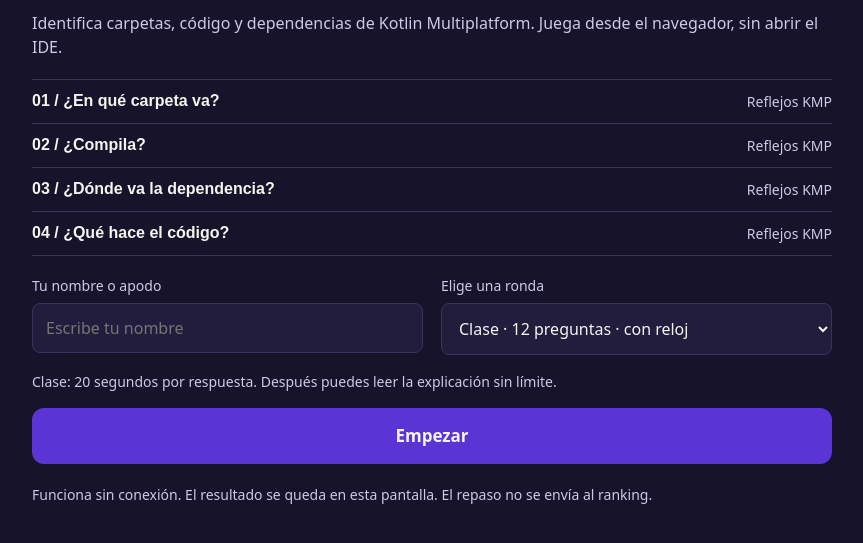
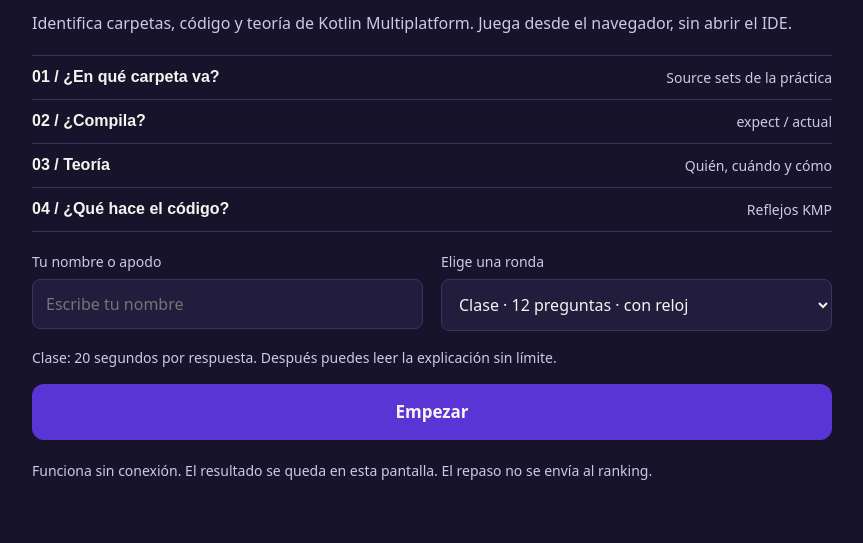
Before and after one commit to andres-ruhell/reflejos-kmp, a plain HTML site: page donde-va.html in a window 1280 px wide. Shown: the part 215-758 px from the top of the page, without its empty margins (208-1071 px from the left). Drawn offline with Linux system fonts and the light colour scheme.

Commit message:
Juego ¿Dónde va?: preguntas de la app simplificada y de la teoría
Quita las preguntas de Ktor, OkHttp y Supabase. Rondas: carpeta, ¿compila? (verificado compilando), teoría y qué hace el código.

Co-Authored-By: Claude Opus 5.5 <noreply@anthropic.com>

```diff
--- a/donde-va.html
+++ b/donde-va.html
@@ -107,44 +107,43 @@ const SB_KEY = params.get('key') || SUPABASE_KEY;
 const HAY_RANKING = Boolean(SB_URL && SB_KEY);
 const SEGUNDOS = 20;
 
-const FUENTES = ['commonMain', 'androidMain', 'Desktop (jvmMain)', 'iosMain'];
+const CARPETAS = ['commonMain', 'commonTest', 'androidMain', 'jvmMain (escritorio)', 'iosMain'];
 const SI_NO = ['Sí, compila', 'No compila'];
-const BLOQUES = ['commonMain', 'androidMain', 'iosMain', 'Desktop (jvmMain)', 'commonTest'];
 const COMPILADORES = ['Kotlin/JVM', 'Kotlin/Native', 'Kotlin/Wasm', 'Ninguno: se interpreta'];
 
 const RONDAS = [
- {titulo:'¿En qué carpeta va?',regla:'Elige el source set correcto. Los ejemplos usan los archivos de Reflejos KMP.',preguntas:[
- {codigo:'class Juego(private val reloj: TimeSource = TimeSource.Monotonic)',opciones:FUENTES,ok:0,porque:'Juego.kt usa Kotlin puro y kotlin.time: la lógica se comparte.',archivo:'Lógica · Juego.kt'},
- {codigo:'val modelo = android.os.Build.MODEL',opciones:FUENTES,ok:1,porque:'Build.MODEL pertenece al SDK de Android.',archivo:'Plataformas · Plataforma.android.kt'},
- {codigo:'val equipo = UIDevice.currentDevice.model',opciones:FUENTES,ok:3,porque:'UIDevice es de UIKit. En iosMain se importa platform.UIKit.UIDevice.',archivo:'Plataformas · Plataforma.ios.kt'},
- {codigo:'System.getProperty("os.name")',opciones:FUENTES,ok:2,porque:'Este actual obtiene el sistema de la laptop con la API de Java.',archivo:'Plataformas · Plataforma.jvm.kt'},
- {codigo:'val marca = TimeSource.Monotonic.markNow()',opciones:FUENTES,ok:0,porque:'kotlin.time está disponible en todas las plataformas; no hace falta java.time.',archivo:'Lógica · Juego.kt'},
- {codigo:'@Composable\nfun App() { Text("Reflejos KMP") }',opciones:FUENTES,ok:0,porque:'Compose Multiplatform permite compartir la pantalla en commonMain.',archivo:'Interfaz · App.kt'},
- {codigo:'suspend fun enviarPuntaje(nombre: String, ms: Long, plataforma: String): Boolean',opciones:FUENTES,ok:0,porque:'La petición se escribe en commonMain; cada plataforma aporta su motor de Ktor.',archivo:'Red · Ranking.kt'}]},
- {titulo:'¿Compila?',regla:'Los fragmentos usan el mismo paquete. Supón que los imports y los actual de los demás destinos están completos.',preguntas:[
- {bloques:[['commonMain','expect fun plataforma(): String'],['androidMain','actual fun plataforma(): String = "Android · ${Build.MODEL}"']],opciones:SI_NO,ok:0,porque:'El actual tiene el mismo nombre, parámetros y retorno que el expect.',archivo:'Plataformas · Plataforma*.kt'},
- {bloques:[['commonMain','expect fun plataforma(): String'],['iosMain','fun plataforma(): String = "iOS"']],opciones:SI_NO,ok:1,porque:'Falta actual en la implementación de iosMain.',archivo:'Plataformas · Plataforma.ios.kt'},
- {bloques:[['commonMain','expect fun plataforma(): String'],['jvmMain','actual fun plataforma(): Int = 1']],opciones:SI_NO,ok:1,porque:'El retorno debe ser String, igual que en el expect.',archivo:'Plataformas · Plataforma.jvm.kt'},
- {bloques:[['commonMain','val hoy = java.util.Date()']],opciones:SI_NO,ok:1,porque:'La API java.util no está disponible en el destino iOS del proyecto.',archivo:'Lógica · código compartido'},
- {bloques:[['commonMain','val espera = Random.nextLong(1_500, 4_000)']],opciones:SI_NO,ok:0,porque:'kotlin.random es multiplataforma. Así elige Juego.kt su espera.',archivo:'Lógica · Juego.kt'},
- {texto:'El actual de escritorio devuelve una cadena fija. ¿Es válido?',bloques:[['commonMain','expect fun plataforma(): String'],['jvmMain','actual fun plataforma(): String = "Desktop"']],opciones:SI_NO,ok:0,porque:'Sí. Cumple la firma, aunque no use una API del sistema.',archivo:'Plataformas · Plataforma.jvm.kt'},
- {texto:'Hay actual en Android y Desktop, pero falta el de iosMain. ¿Compila el destino iOS?',codigo:'expect fun plataforma(): String',opciones:SI_NO,ok:1,porque:'Cada destino compilado necesita su actual. Crear el archivo iOS es necesario; ejecutarlo requiere Mac.',archivo:'Plataformas · Plataforma.ios.kt'}]},
- {titulo:'¿Dónde va la dependencia?',regla:'Lee el destino y el archivo indicados. Los motores de Ktor se agregan en shared/build.gradle.kts.',preguntas:[
- {codigo:'implementation(libs.ktor.client.core)',opciones:BLOQUES,ok:0,porque:'El núcleo multiplataforma permite usar HttpClient en commonMain.',archivo:'Red · shared/build.gradle.kts'},
- {codigo:'implementation(libs.ktor.client.darwin)',opciones:BLOQUES,ok:2,porque:'Darwin es el motor para iOS.',archivo:'Red · shared/build.gradle.kts'},
- {texto:'OkHttp para la app Android.',codigo:'implementation(libs.ktor.client.okhttp)',opciones:BLOQUES,ok:1,porque:'Android usa OkHttp; se declara en androidMain.dependencies.',archivo:'Red · shared/build.gradle.kts'},
- {codigo:'implementation(libs.kotlin.test)',opciones:BLOQUES,ok:4,porque:'Las pruebas compartidas de JuegoTest.kt viven en commonTest.',archivo:'Lógica · shared/build.gradle.kts'},
- {texto:'Esta línea ya viene en desktopApp/build.gradle.kts. ¿Qué aplicación la usa?',codigo:'implementation(libs.kotlinx.coroutinesSwing)',opciones:['androidApp','iosApp','desktopApp','Todas por igual'],ok:2,porque:'El alias real es coroutinesSwing. Está en desktopApp, que usa la JVM de escritorio.',archivo:'Plantilla · desktopApp/build.gradle.kts'},
- {texto:'OkHttp para el juego en la laptop.',codigo:'implementation(libs.ktor.client.okhttp)',opciones:BLOQUES,ok:3,porque:'También funciona en JVM: en shared se agrega a jvmMain.dependencies.',archivo:'Red · shared/build.gradle.kts'},
- {texto:'¿En qué archivo se habilita el acceso a internet de Android?',codigo:'<uses-permission android:name="android.permission.INTERNET" />',opciones:['shared/build.gradle.kts','androidApp/src/main/AndroidManifest.xml','iosApp/Info.plist','Juego.kt'],ok:1,porque:'El permiso va en el manifiesto Android, antes de <application>. Ya viene en el proyecto.',archivo:'Preparación · AndroidManifest.xml'}]},
- {titulo:'¿Qué hace el código?',regla:'Relaciona el código, los estados y las plataformas de los ejemplos.',preguntas:[
- {texto:'¿Qué compilador genera el código compartido para el iPhone?',opciones:COMPILADORES,ok:1,porque:'Kotlin/Native genera código nativo. Xcode integra el framework y construye la app.',archivo:'Plataformas · destino iOS'},
- {texto:'¿Qué ocurre después de compilar Kotlin para Android?',opciones:['Se ejecuta en la JVM de escritorio','D8 convierte el bytecode en DEX para Android Runtime','Se interpreta el archivo .kt','Xcode crea la APK'],ok:1,porque:'Kotlin/JVM genera bytecode; las herramientas Android lo convierten a DEX para ART.',archivo:'Destino Android'},
- {texto:'¿Dónde se ejecuta desktopApp?',opciones:['En la JVM','Dentro de Safari','En Kotlin/Native','En el simulador iOS'],ok:0,porque:'El destino de escritorio del kit es JVM; por eso el source set es jvmMain.',archivo:'Destino Desktop'},
- {texto:'Tocas la pantalla mientras todavía está roja. ¿Qué estado sigue?',opciones:['Ya','Resultado','Falta','Inicio'],ok:2,porque:'Juego.tocar() cambia Esperando a Falta: tocaste antes de tiempo.',archivo:'Lógica · Juego.kt'},
- {texto:'¿Qué le entrega el módulo shared a Xcode?',opciones:['Un framework','Una APK','Un archivo .jar','Un archivo .wasm'],ok:0,porque:'Xcode usa el framework de shared en la app iOS.',archivo:'Destino iOS'},
- {texto:'En el proyecto completo, ¿qué esperas al ejecutar JuegoTest?',opciones:['Que fallen dos casos','Que no haya pruebas','Que pasen los cuatro casos','Que solo funcione en Android'],ok:2,porque:'Las cuatro pruebas verifican la lógica ya implementada. Puede haber pruebas adicionales de plantilla.',archivo:'Pruebas · JuegoTest.kt'},
- {texto:'Supabase no está disponible. ¿Qué debe pasar?',opciones:['El juego se cierra','El juego sigue con el resultado local','Hay que instalar Xcode','Se pierde todo el código'],ok:1,porque:'El envío es opcional. La práctica permite seguir jugando y mostrar el tiempo local.',archivo:'Red · App.kt y Ranking.kt'}]}
+ {titulo:'¿En qué carpeta va?',sub:'Source sets de la práctica',regla:'Elige la carpeta de shared/src donde va cada fragmento de Reflejos KMP.',preguntas:[
+ {codigo:'class Juego(private val reloj: TimeSource = TimeSource.Monotonic)',opciones:CARPETAS,ok:0,porque:'Juego.kt es Kotlin puro y usa kotlin.time, que existe en todas las plataformas: va en commonMain.',archivo:'Paso 2 · Juego.kt'},
+ {codigo:'@Test\nfun tocarAntesDelVerdeEsFalta() { … }',opciones:CARPETAS,ok:1,porque:'Las pruebas compartidas van en commonTest y corren en JVM, Android e iOS.',archivo:'Paso 3 · JuegoTest.kt'},
+ {codigo:'override val name: String = "Desktop · ${System.getProperty("os.name")}"',opciones:CARPETAS,ok:3,porque:'System.getProperty es de Java: es el actual de escritorio, en jvmMain.',archivo:'Paso 5 · Platform.jvm.kt'},
+ {codigo:'override val name: String = "Android · ${Build.MODEL}"',opciones:CARPETAS,ok:2,porque:'Build.MODEL es del SDK de Android: va en androidMain.',archivo:'Paso 5 · Platform.android.kt'},
+ {codigo:'override val name: String = UIDevice.currentDevice.systemName()',opciones:CARPETAS,ok:4,porque:'UIDevice es de UIKit, de Apple: va en iosMain.',archivo:'Plantilla · Platform.ios.kt'},
+ {codigo:'@Composable\nfun App() { … }',opciones:CARPETAS,ok:0,porque:'Con Compose Multiplatform la misma pantalla se comparte desde commonMain.',archivo:'Paso 4 · App.kt'},
+ {codigo:'expect fun getPlatform(): Platform',opciones:CARPETAS,ok:0,porque:'El expect es la promesa del código común; cada plataforma la cumple con su actual.',archivo:'Plantilla · Platform.kt'}]},
+ {titulo:'¿Compila?',sub:'expect / actual',regla:'Cada caso cambia una sola cosa del proyecto terminado. Lo demás queda igual.',preguntas:[
+ {bloques:[['commonMain','expect fun getPlatform(): Platform'],['androidMain','class AndroidPlatform : Platform {\n    override val name: String = "Android"\n}\nactual fun getPlatform(): Platform = AndroidPlatform()']],opciones:SI_NO,ok:0,porque:'El actual cumple la firma del expect. Que regrese un texto fijo no importa.',archivo:'Platform.android.kt'},
+ {bloques:[['commonMain','expect fun getPlatform(): Platform'],['iosMain','fun getPlatform(): Platform = IOSPlatform()']],opciones:SI_NO,ok:1,porque:'A la versión de iOS le falta la palabra actual. El compilador pide: «Declaration must be marked with actual».',archivo:'Platform.ios.kt'},
+ {bloques:[['commonMain','val hoy = java.util.Date()']],opciones:SI_NO,ok:1,porque:'java.util es de Java y no existe en iOS. En commonMain da «Unresolved reference java».',archivo:'Código común'},
+ {bloques:[['commonMain','val espera = Random.nextLong(1_500, 4_000)']],opciones:SI_NO,ok:0,porque:'kotlin.random es multiplataforma. Así elige Juego.kt su espera.',archivo:'Juego.kt'},
+ {bloques:[['commonMain','expect fun getPlatform(): Platform'],['jvmMain','actual fun getPlatform(): String = "Desktop"']],opciones:SI_NO,ok:1,porque:'El actual debe regresar Platform, igual que el expect. El compilador dice que son incompatibles.',archivo:'Platform.jvm.kt'},
+ {bloques:[['commonMain','val modelo = android.os.Build.MODEL']],opciones:SI_NO,ok:1,porque:'Build es solo de Android. En commonMain da «Unresolved reference android»: va en androidMain.',archivo:'Código común'},
+ {bloques:[['commonMain','val marca = TimeSource.Monotonic.markNow()']],opciones:SI_NO,ok:0,porque:'kotlin.time es multiplataforma. Juego.kt usa ese mismo reloj.',archivo:'Juego.kt'}]},
+ {titulo:'Teoría',sub:'Quién, cuándo y cómo',regla:'Preguntas de la presentación de teoría.',preguntas:[
+ {texto:'¿Qué empresa creó Kotlin y Kotlin Multiplatform?',opciones:['Google','JetBrains','Meta','Apple'],ok:1,porque:'JetBrains, la empresa de IntelliJ IDEA. Android Studio está hecho sobre IntelliJ.',archivo:'Teoría · Quién lo inventó'},
+ {texto:'¿Qué compilador genera el código compartido para el iPhone?',opciones:COMPILADORES,ok:1,porque:'Kotlin/Native compila con LLVM a un binario nativo, sin máquina virtual.',archivo:'Teoría · Cómo funciona'},
+ {texto:'¿En qué año se declaró estable Kotlin Multiplatform?',opciones:['2017','2020','2023','2025'],ok:2,porque:'Noviembre de 2023, con Kotlin 1.9.20. En 2017 era experimental y en 2025 se estabilizó Compose para iOS.',archivo:'Teoría · Historia'},
+ {texto:'¿Qué le entrega el módulo shared a Xcode para la app de iOS?',opciones:['Un framework','Una APK','Un archivo .jar','Un archivo .wasm'],ok:0,porque:'Kotlin/Native genera un framework y Xcode lo usa para construir la app.',archivo:'Teoría · Cómo funciona'},
+ {texto:'En iOS, ¿cómo dibuja la interfaz Compose Multiplatform?',opciones:['Con componentes de UIKit','Con su propio motor de dibujo','Con SwiftUI','Dentro de un navegador'],ok:1,porque:'Pinta con su propio motor, como Flutter. Si necesitas la interfaz de Apple, compartes solo la lógica.',archivo:'Teoría · Compose Multiplatform'},
+ {texto:'¿Cuál de estos usa el lenguaje Dart?',opciones:['Kotlin Multiplatform','Flutter','React Native','SwiftUI'],ok:1,porque:'Flutter es de Google y usa Dart. React Native usa JavaScript o TypeScript.',archivo:'Teoría · Comparativa'},
+ {texto:'¿Qué necesitas para compilar la app de iOS?',opciones:['Solo Android Studio','Una Mac con Xcode','Un emulador de Android','Windows con Toolbox'],ok:1,porque:'Sin macOS y Xcode no se compila para iPhone. En Windows se hace escritorio y Android.',archivo:'Teoría · Limitaciones'}]},
+ {titulo:'¿Qué hace el código?',sub:'Reflejos KMP',regla:'Preguntas sobre la app que construimos en la práctica.',preguntas:[
+ {texto:'Tocas la pantalla mientras todavía está roja. ¿Qué estado sigue?',opciones:['Ya','Resultado','Falta','Inicio'],ok:2,porque:'tocar() cambia Esperando a Falta: tocaste antes de tiempo. La pantalla dice «¡Muy pronto!».',archivo:'Juego.kt'},
+ {texto:'La prueba usa un reloj falso. ¿Qué estado espera al final?',codigo:'val reloj = TestTimeSource()\nval juego = Juego(reloj)\njuego.empezar()\njuego.ponerVerde()\nreloj += 237.milliseconds\njuego.tocar()',opciones:['Estado.Resultado(237)','Estado.Falta','Depende de qué tan rápido toques','Estado.Resultado(0)'],ok:0,porque:'TestTimeSource solo avanza cuando el código lo pide: exactamente 237 ms, sin depender de nadie.',archivo:'JuegoTest.kt'},
+ {texto:'Estás en rojo y tocas antes de que termine el delay. ¿Qué pasa con la espera?',codigo:'LaunchedEffect(estado) {\n    if (estado == Estado.Esperando) {\n        delay(juego.esperaAleatoriaMs())\n        juego.ponerVerde()\n        estado = juego.estado\n    }\n}',opciones:['Se pone verde de todos modos','Se cancela sola porque cambió el estado','La app se traba','Se borra el récord'],ok:1,porque:'LaunchedEffect depende de estado: al cambiar a Falta, Compose cancela la espera anterior.',archivo:'App.kt'},
+ {texto:'¿Cuál de estos valores nunca puede salir?',codigo:'fun esperaAleatoriaMs(): Long = Random.nextLong(1_500, 4_000)',opciones:['1500','2750','3999','4000'],ok:3,porque:'nextLong(desde, hasta) incluye el primero y excluye el último: de 1500 a 3999. La prueba lo revisa 100 veces.',archivo:'Juego.kt'},
+ {texto:'Juegas tres rondas: 320 ms, 280 ms y 300 ms. ¿Qué récord se ve?',codigo:'if (anterior == null || resultado.ms < anterior) record = resultado.ms',opciones:['320 ms','280 ms','300 ms','900 ms'],ok:1,porque:'El récord solo cambia cuando el tiempo nuevo es menor: se queda 280 ms.',archivo:'App.kt'},
+ {texto:'Después del paso 5, ¿qué dice la última línea en escritorio en una Mac?',opciones:['Java 21','Desktop · Mac OS X','Android · Pixel','iOS 26.5'],ok:1,porque:'Platform.jvm.kt ahora responde con System.getProperty("os.name"). Es el mismo App.kt.',archivo:'Platform.jvm.kt'},
+ {texto:'En el proyecto terminado, ¿qué esperas al correr JuegoTest en jvm?',opciones:['Que fallen dos casos','Que no haya pruebas','Que pasen los cuatro casos','Que solo funcione en Android'],ok:2,porque:'Las cuatro pruebas pasan en JVM, Android e iOS. La plantilla trae además sus propias pruebas de ejemplo.',archivo:'JuegoTest.kt'}]}
 ];
 const BANCO = RONDAS.reduce((s,r)=>s+r.preguntas.length,0);
 let seleccion = RONDAS;
@@ -177,8 +176,8 @@ const marca = '<div class="marca"><strong>¿Dónde va?</strong><span>Juego de pr
 function inicio() {
  clearInterval(reloj);
  app.innerHTML = `${marca}<p class="ojo">Kotlin Multiplatform</p><h1>¿Dónde va?</h1>
- <p class="suave">Identifica carpetas, código y dependencias de Kotlin Multiplatform. Juega desde el navegador, sin abrir el IDE.</p>
- <div class="rondas">${RONDAS.map((r,i)=>`<div class="ronda"><b>0${i+1} / ${esc(r.titulo)}</b><span>Reflejos KMP</span></div>`).join('')}</div>
+ <p class="suave">Identifica carpetas, código y teoría de Kotlin Multiplatform. Juega desde el navegador, sin abrir el IDE.</p>
+ <div class="rondas">${RONDAS.map((r,i)=>`<div class="ronda"><b>0${i+1} / ${esc(r.titulo)}</b><span>${esc(r.sub)}</span></div>`).join('')}</div>
  <form id="arranque"><div class="campos"><label for="nombre">Tu nombre o apodo<input id="nombre" maxlength="30" autocomplete="nickname" required value="${escAttr(LS.get('dondeva_nombre')||'')}" placeholder="Escribe tu nombre"></label>
  <label for="modo">Elige una ronda<select id="modo"><option value="clase">Clase · 12 preguntas · con reloj</option><option value="practica">Repaso · 28 preguntas · sin reloj</option></select></label></div>
  <p class="aviso" style="margin:16px 0">Clase: 20 segundos por respuesta. Después puedes leer la explicación sin límite.</p><p id="error" role="alert"></p><button class="primario" style="width:100%" type="submit">Empezar</button></form>
```
Also changed, not shown: 1 other file.
